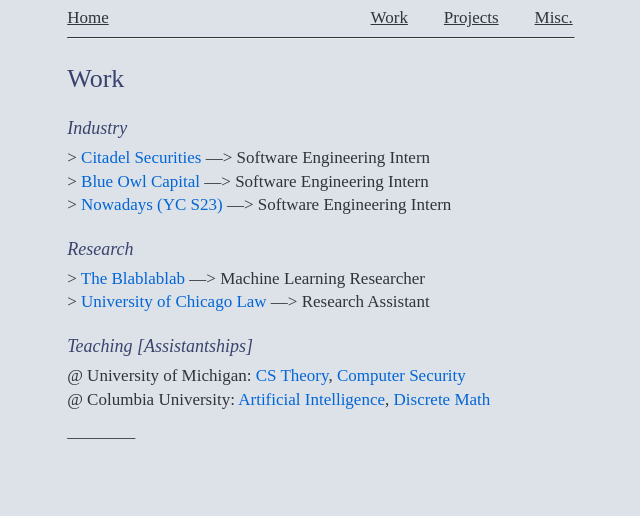
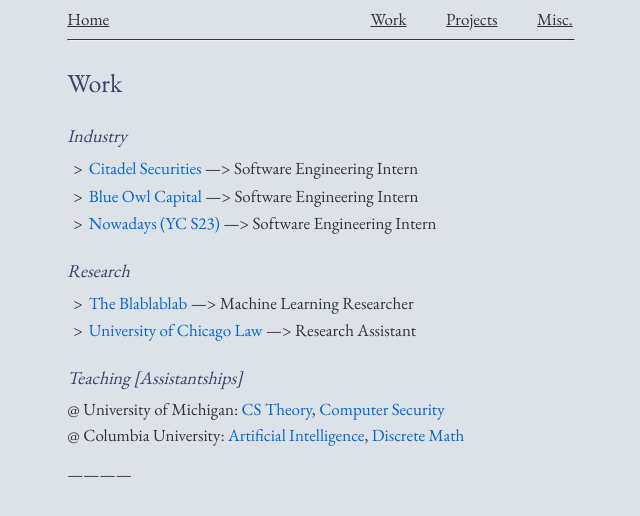
Before and after one commit to c23mj/mjjiang-dev, a React (Vite) app: page /work in a window 1280 px wide. Shown: the top 516 px of the page, without its empty margins (320-960 px from the left). Built offline with nearby package versions, Linux system fonts and the light colour scheme.

Commit message:
Clean up site styling and content

```diff
--- a/index.html
+++ b/index.html
@@ -4,7 +4,6 @@
     <meta charset="UTF-8" />
     <meta name="viewport" content="width=device-width, initial-scale=1.0" />
     <link href="https://fonts.googleapis.com/css2?family=EB+Garamond:wght@400;500;600;700&display=swap" rel="stylesheet">
-    <link href="/src/style.css" rel="stylesheet">
     <title>Michael Jiang</title>
   </head>
   <body>
--- a/src/App.tsx
+++ b/src/App.tsx
@@ -1,16 +1,15 @@
 import { Routes, Route } from 'react-router-dom';
 import Navbar from "./components/Navbar";
 import Home from "./pages/Home";
-import './style.css';
 import Projects from "./pages/Projects";
 import Work from "./pages/Work";
 import Misc from "./pages/Misc";
 
 const App = () => {
   return (
-    <div className="page-container min-h-screen">
+    <div className="mx-auto flex min-h-screen w-[85%] flex-col min-[950px]:w-[40%]">
       <Navbar/>
-      <main className="container mx-auto px-4 pt-16">
+      <main className="mx-auto w-full px-4 pt-16">
         <Routes>
           <Route path="/" element={<Home />} />
           <Route path="/projects" element={<Projects />} />
--- a/src/components/CollapsibleList.tsx
+++ b/src/components/CollapsibleList.tsx
@@ -1,5 +1,4 @@
-import { useState, ReactNode } from 'react';
-import '../style.css';
+import { useState, type ReactNode, type MouseEvent } from 'react';
 
 interface CollapsibleListProps {
   title: ReactNode;
@@ -10,13 +9,33 @@
   const [isOpen, setIsOpen] = useState(false);
 
   const toggleOpen = () => {
-    setIsOpen(!isOpen);
+    setIsOpen((current) => !current);
+  };
+
+  const handleRowClick = (event: MouseEvent<HTMLDivElement>) => {
+    if (event.target instanceof HTMLElement && event.target.closest('a')) {
+      return;
+    }
+
+    toggleOpen();
   };
 
   return (
-    <div style={{ marginBottom: '0.2rem' }}>
-      <div onClick={toggleOpen} style={{ cursor: 'pointer' }}>
-        {isOpen ? '∨' : '>'} {title}
+    <div className="mb-[0.2rem]">
+      <div onClick={handleRowClick} className="cursor-pointer">
+        <button
+          type="button"
+          aria-expanded={isOpen}
+          aria-label={isOpen ? 'Collapse item' : 'Expand item'}
+          onClick={(event) => {
+            event.stopPropagation();
+            toggleOpen();
+          }}
+          className="mr-1 cursor-pointer border-0 bg-transparent p-0 text-left"
+        >
+          {isOpen ? '∨' : '>'}
+        </button>
+        {title}
       </div>
       {isOpen && (
         <ul className="dash-list">
--- a/src/components/Navbar.tsx
+++ b/src/components/Navbar.tsx
@@ -1,20 +1,20 @@
-import { FC } from "react";
+import { Link } from "react-router-dom";
 
-const Navbar: FC = () => {
+const Navbar = () => {
   return (
     <nav className="w-full flex justify-center py-8">
       <div className="flex flex-col w-full">
         <div className="w-full flex text-xl mb-6">
-          <div className="navbar-left-column pl-8">
-            <a className="" href="/">Home</a>
+          <div className="w-1/2 pl-8 min-[950px]:w-3/5">
+            <Link to="/">Home</Link>
           </div>
-          <div className="navbar-right-column flex justify-between">
-            <a className="" href="/work">Work</a>
-            <a className="" href="/projects">Projects</a>
-            <a className="" href="/misc">Misc.</a>
+          <div className="flex w-1/2 justify-between min-[950px]:w-2/5">
+            <Link to="/work">Work</Link>
+            <Link to="/projects">Projects</Link>
+            <Link to="/misc">Misc.</Link>
           </div>
         </div>
-        <hr className="w-full border-t border-title" />
+        <hr className="w-full border-t" />
       </div>
     </nav>
   );
--- a/src/pages/Misc.tsx
+++ b/src/pages/Misc.tsx
@@ -8,8 +8,8 @@
           <h1>Miscellaneous</h1>
         </header>
         <section>
-          <ul style={{display: 'flex', flexDirection: 'column', gap: '0.4rem' }}>
-            <li>Here's what I'm <a href="https://www.goodreads.com/review/list/188253527?shelf=currently-reading" className="blue-link" target="_blank" rel="noopener noreferrer">reading</a>,  <a href="https://open.spotify.com/playlist/37i9dQZF1FoHAYUbuUZLXk?si=38d41acce5d649e3" className="blue-link" target="_blank" rel="noopener noreferrer">listening to</a>, and <a href="https://boardgamegeek.com/collection/user/mjjiang" className="blue-link" target="_blank" rel="noopener noreferrer">playing</a>.</li>
+          <ul className="flex flex-col gap-[0.4rem]">
+            <li>Here's what I'm <a href="https://www.goodreads.com/review/list/188253527?shelf=currently-reading" className="blue-link" target="_blank" rel="noopener noreferrer">reading</a>,  <a href="https://open.spotify.com/playlist/37i9dQZEVXd2oT1sIgz2rt?si=a576c2c08ba74180" className="blue-link" target="_blank" rel="noopener noreferrer">listening to</a>, and <a href="https://boardgamegeek.com/collection/user/mjjiang" className="blue-link" target="_blank" rel="noopener noreferrer">playing</a>.</li>
             <li>My web development skills aren't so bad, but designing is a different beast. This site takes heavy inspiration from <a href="https://rbafna.com" className="blue-link" target="_blank" rel="noopener noreferrer">Rohan Bafna</a>, <a href="https://advaitiyer.com" className="blue-link" target="_blank" rel="noopener noreferrer">Advait Iyer</a>, and <a href="https://writingsugar.co" className="blue-link" target="_blank" rel="noopener noreferrer">Carter</a>.</li>
             <li><a href="https://drive.google.com/drive/folders/1ZSZhM7VsFDlt3bixSqd4pTftKVLVIApx?usp=sharing" className="blue-link" target="_blank" rel="noopener noreferrer">This</a> is a link to all of the note/cheatsheets I've made for U-M CS exams.</li>
             <li>I once ate 10 bananas in a day (learned to not run out of groceries after that).</li>
--- a/src/pages/Projects.tsx
+++ b/src/pages/Projects.tsx
@@ -11,7 +11,7 @@
         <CollapsibleList
           title={
             <>
-              <a href="https://www.aiphabet.org/" target="_blank" className="blue-link"rel="noopener noreferrer">
+              <a href="https://www.aiphabet.org/" target="_blank" className="blue-link" rel="noopener noreferrer">
                 Aiphabet
               </a>{': '} a free, hands-on AI education for K-12 students
 
@@ -34,7 +34,7 @@
             Attempting to use NLP (<span className="underline">not</span> LLMs) to solve the <a href="https://www.nytimes.com/games/connections" target="_blank" className="blue-link" rel="noopener noreferrer">New York Times Connections</a> as an exercise in computational linguistics.
             </>,
             <>
-Inspired by <a href="https://jeremybmerrill.com/blog/2024/08/this-algorithm-solves-nyt-connections.html" target="_blank" className="blue-link" rel="noopener noreferrer">a</a> <a href="https://web.stanford.edu/class/cs224n/final-reports/256847963.pdf" target="_blank" className="blue-link" rel="noopener noreferrer">lot</a> <a href="https://marshalljiang.com/my-not-so-successful-quest-to-conquer-the-nyt-connections-game-with-word2vec/" target="_blank" className="blue-link" rel="noopener noreferrer">of</a> <a href = "https://techxplore.com/news/2024-05-ai-ability-york-puzzle.html" target="_blank" className="blue-link" rel="noopener noreferrer">different</a> <a href="https://gist.github.com/jsundram/63138254a0a378e1706fd77c8bcdf8b4" target="_blank" className="blue-link" rel="noopener noreferrer">folks</a>.
+Inspired by <a href="https://jeremybmerrill.com/blog/2024/08/this-algorithm-solves-nyt-connections.html" target="_blank" className="blue-link" rel="noopener noreferrer">a</a> <a href="https://web.stanford.edu/class/cs224n/final-reports/256847963.pdf" target="_blank" className="blue-link" rel="noopener noreferrer">lot</a> <a href="https://marshalljiang.com/my-not-so-successful-quest-to-conquer-the-nyt-connections-game-with-word2vec/" target="_blank" className="blue-link" rel="noopener noreferrer">of</a> <a href="https://techxplore.com/news/2024-05-ai-ability-york-puzzle.html" target="_blank" className="blue-link" rel="noopener noreferrer">different</a> <a href="https://gist.github.com/jsundram/63138254a0a378e1706fd77c8bcdf8b4" target="_blank" className="blue-link" rel="noopener noreferrer">folks</a>.
             </>
           ]}
 
@@ -61,7 +61,7 @@
         <CollapsibleList
           title={
             <>
-              <a href="https://www.formistudio.app/" target="_blank" className="blue-link"rel="noopener noreferrer">
+              <a href="https://www.formistudio.app/" target="_blank" className="blue-link" rel="noopener noreferrer">
                 Formi
               </a>{': '} a stage management app for creatives
 
--- a/src/style.css
+++ b/src/style.css
@@ -4,21 +4,23 @@
 
 @layer base {
   html {
-    font-family: 'Sans Serif', serif;
+    font-family: "EB Garamond", Georgia, serif;
     background-color: #dce2e8;
-    color:#30333a;
+    color: #30333a;
     font-size: 17px;
   }
 
   a {
     color: #30333a;
   }
-  a {
-    color: #30333a;
-  }
 
   a:hover {
     color: #6b7280;
+  }
+
+  button {
+    color: inherit;
+    font: inherit;
   }
 
   p {
@@ -31,49 +33,16 @@
     font-weight: normal;
   }
 
-  h4{
+  h4 {
     color: #3a436d;
     font-size: 18px;
     font-weight: normal;
     font-style: italic;
     margin-bottom: 0.5em;
+  }
+}
 
-  }
-
-  /* Navbar responsive styles */
-  .navbar-left-column {
-    width: 50%;
-  }
-
-  .navbar-right-column {
-    width: 50%;
-  }
-
-  .page-container {
-    width: 85%;
-    margin: 0 auto;
-    display: flex;
-    flex-direction: column;
-  }
-
-  /* jank desktop styling */
-  @media (min-width: 950px) {
-    .navbar-left-column {
-      width: 60%;
-    }
-
-    .navbar-right-column {
-      width: 40%;
-    }
-
-    .page-container {
-      width: 40%;
-    }
-  }
-
-
-
-
+@layer components {
   .dash-list {
     list-style-type: disc;
     padding-left: 40px;
@@ -84,12 +53,6 @@
     margin-top: 4px;
   }
 
-  .dash-list li::before {
-    margin-right: 8px;
-  }
-  .arrow {
-    font-size: 15px;
-  }
   .blue-link {
     color: #0366d6;
     text-decoration: none;
--- a/tailwind.config.ts
+++ b/tailwind.config.ts
@@ -5,17 +5,6 @@
     "./index.html",
     "./src/**/*.{js,ts,jsx,tsx}",
   ],
-  theme: {
-    extend: {
-      colors: {
-        'title': '#3a436d',
-        'page-bg': '#e8eaec',
-      },
-      fontFamily: {
-        'crimson': ['Crimson Text', 'serif'],
-      },
-    },
-  },
   plugins: [],
 };
 
```
Also changed, not shown: src/pages/Home.tsx (+7 -5 lines), src/pages/Work.tsx (+10 -10 lines), 1 other file (tests, documents, lock files or other folders).
